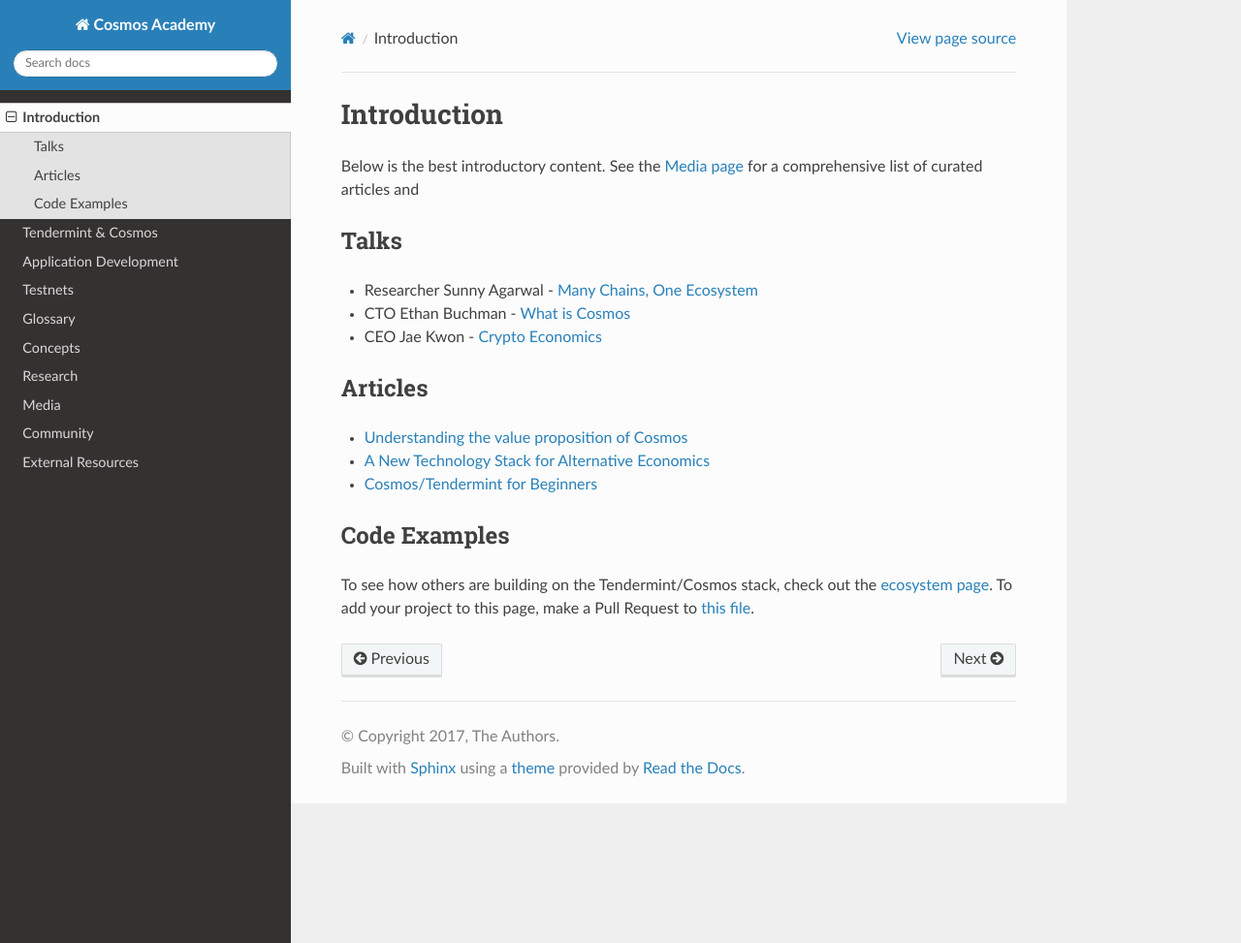
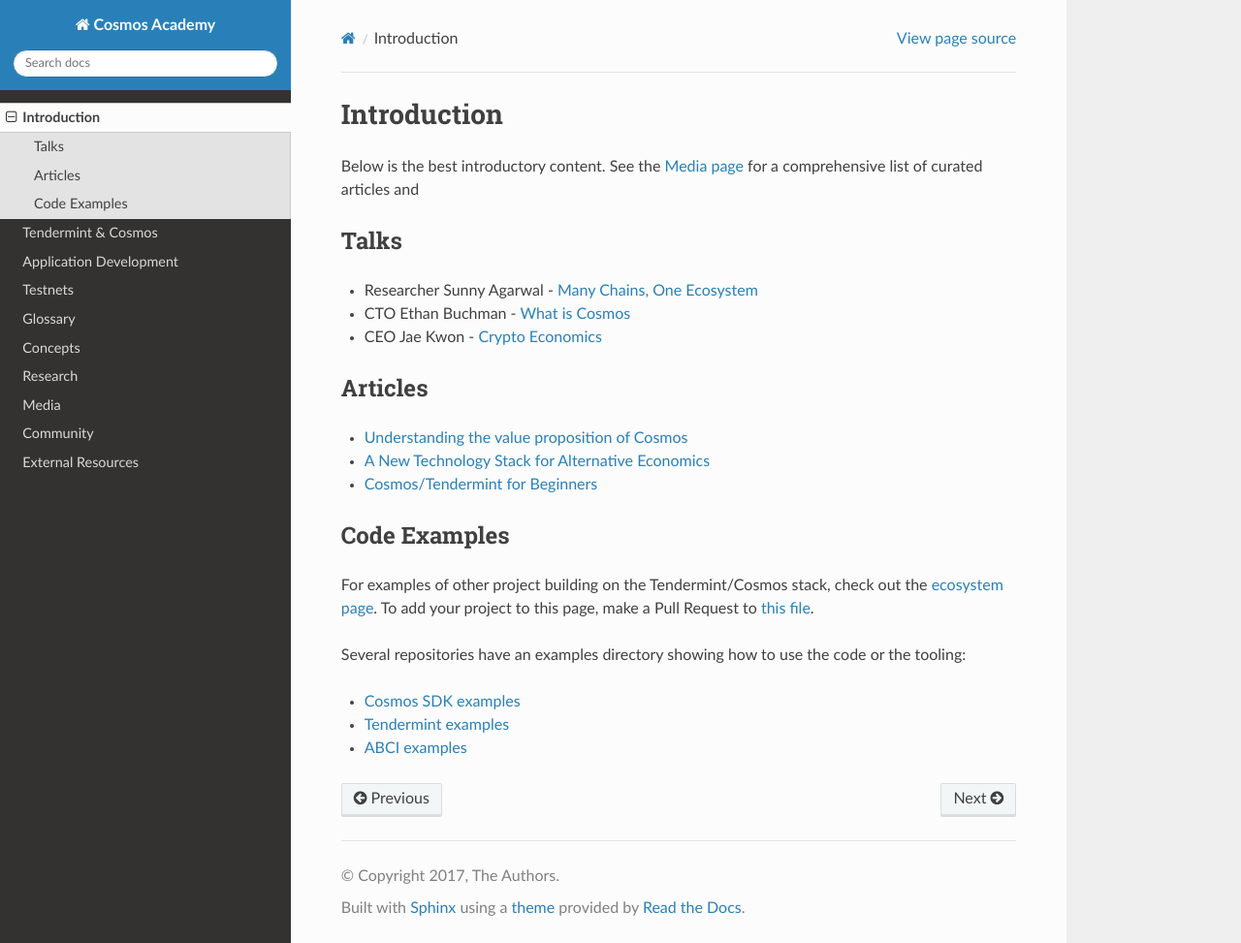
Before and after one commit to cosmos/cosmos-academy, a Sphinx documentation site: the page built from docs/content/introduction.rst, in a window 1280 px wide and 973 px high. Shown: the whole window at 97% size. Built offline with Sphinx 7.4.7 and the Read the Docs theme 2.0.0, drawn with Linux system fonts in a browser that asks for light colours.

Commit message:
add to code examples section, closes #39

```diff
--- a/docs/content/introduction.rst
+++ b/docs/content/introduction.rst
@@ -21,4 +21,10 @@
 Code Examples
 -------------
 
-To see how others are building on the Tendermint/Cosmos stack, check out the `ecosystem page <https://tendermint.com/ecosystem>`__. To add your project to this page, make a Pull Request to `this file <https://github.com/tendermint/aib-data/blob/develop/json/ecosystem.json>`__.
+For examples of other project building on the Tendermint/Cosmos stack, check out the `ecosystem page <https://tendermint.com/ecosystem>`__. To add your project to this page, make a Pull Request to `this file <https://github.com/tendermint/aib-data/blob/develop/json/ecosystem.json>`__.
+
+Several repositories have an examples directory showing how to use the code or the tooling:
+
+- `Cosmos SDK examples <https://github.com/cosmos/cosmos-sdk/tree/master/examples>`__
+- `Tendermint examples <https://github.com/tendermint/tendermint/tree/master/docs/examples>`__
+- `ABCI examples <https://github.com/tendermint/abci/tree/master/example>`__
```
